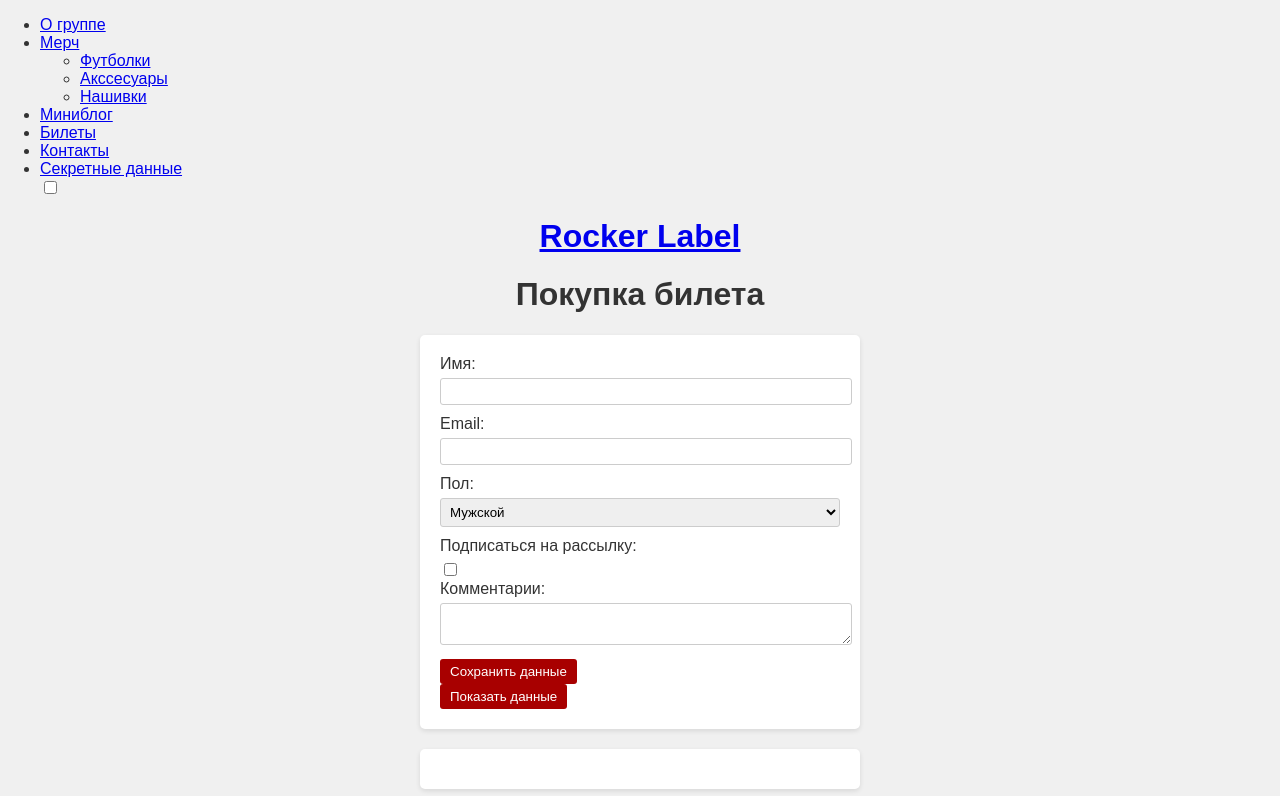
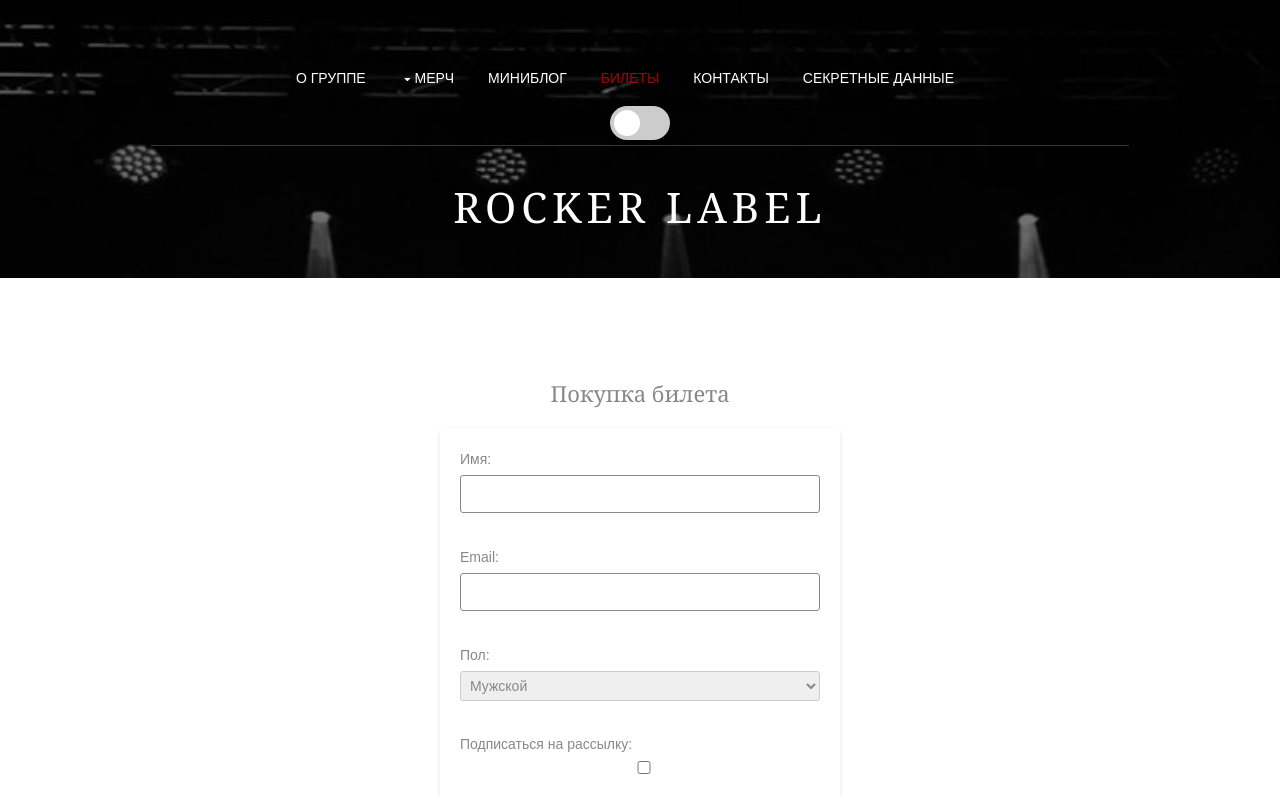
Before and after one commit to spectralPA/Pasetsky, a plain HTML site: page concert.html in a window 1280 px wide. Shown: the top 796 px of the page. Drawn offline with Linux system fonts and the light colour scheme; the site is published under a folder, as on GitHub Pages, so addresses that start at the root find nothing.

Commit message:
Update concert.html

```diff
--- a/concert.html
+++ b/concert.html
@@ -4,30 +4,30 @@
 <title>Rocker label</title>
 <meta charset="utf-8">
 <meta name="viewport" content="width=device-width, initial-scale=1.0, maximum-scale=1.0, user-scalable=no">
-<link href="../layout/styles/layout.css" rel="stylesheet" type="text/css" media="all">
+<link href="layout/styles/layout.css" rel="stylesheet" type="text/css" media="all">
 </head>
 
 <body id="top">
 </body>
 
 <!-- Header -->
-    <div class="bgded" style="background-image:url('../images/backgrounds/fon.jpg');">
+    <div class="bgded" style="background-image:url('images/backgrounds/fon.jpg');">
       <div class="wrapper overlay">
         <header id="header" class="hoc clear">
           <nav id="mainav" class="clear">
             <ul class="clear">
-              <li><a  href="/index.html">О группе</a></li>
+              <li><a  href="index.html">О группе</a></li>
                <li><a class="drop" href="merch.html">Мерч</a>
                 <ul>
-                  <li><a href="/pages/futbolk.html">Футболки</a></li>
-                  <li><a href="/pages/flash.html">Акссесуары</a></li>
-                  <li><a href="/pages/nashivki.html">Нашивки</a></li>
+                  <li><a href="futbolk.html">Футболки</a></li>
+                  <li><a href="flash.html">Акссесуары</a></li>
+                  <li><a href="nashivki.html">Нашивки</a></li>
                 </ul>
               </li>
-               <li><a href="/miniblog.html">Миниблог</a></li>
+               <li><a href="miniblog.html">Миниблог</a></li>
               <li class="active"><a  href="concert.html">Билеты </a></li>
-              <li><a href="/pages/err404.html">Контакты</a></li>
-              <li><a href="/secret.html">Секретные данные</a></li>
+              <li><a href="err404.html">Контакты</a></li>
+              <li><a href="secret.html">Секретные данные</a></li>
               <div class="toggle-container">
                 <label class="switch">
                   <input type="checkbox" onclick="toggleColor()">
@@ -38,7 +38,7 @@
 
           </nav>
           <div id="logo">
-            <h1><a href="/index.html">Rocker Label</a></h1>
+            <h1><a href="index.html">Rocker Label</a></h1>
 
           </div>
         </header>
```
